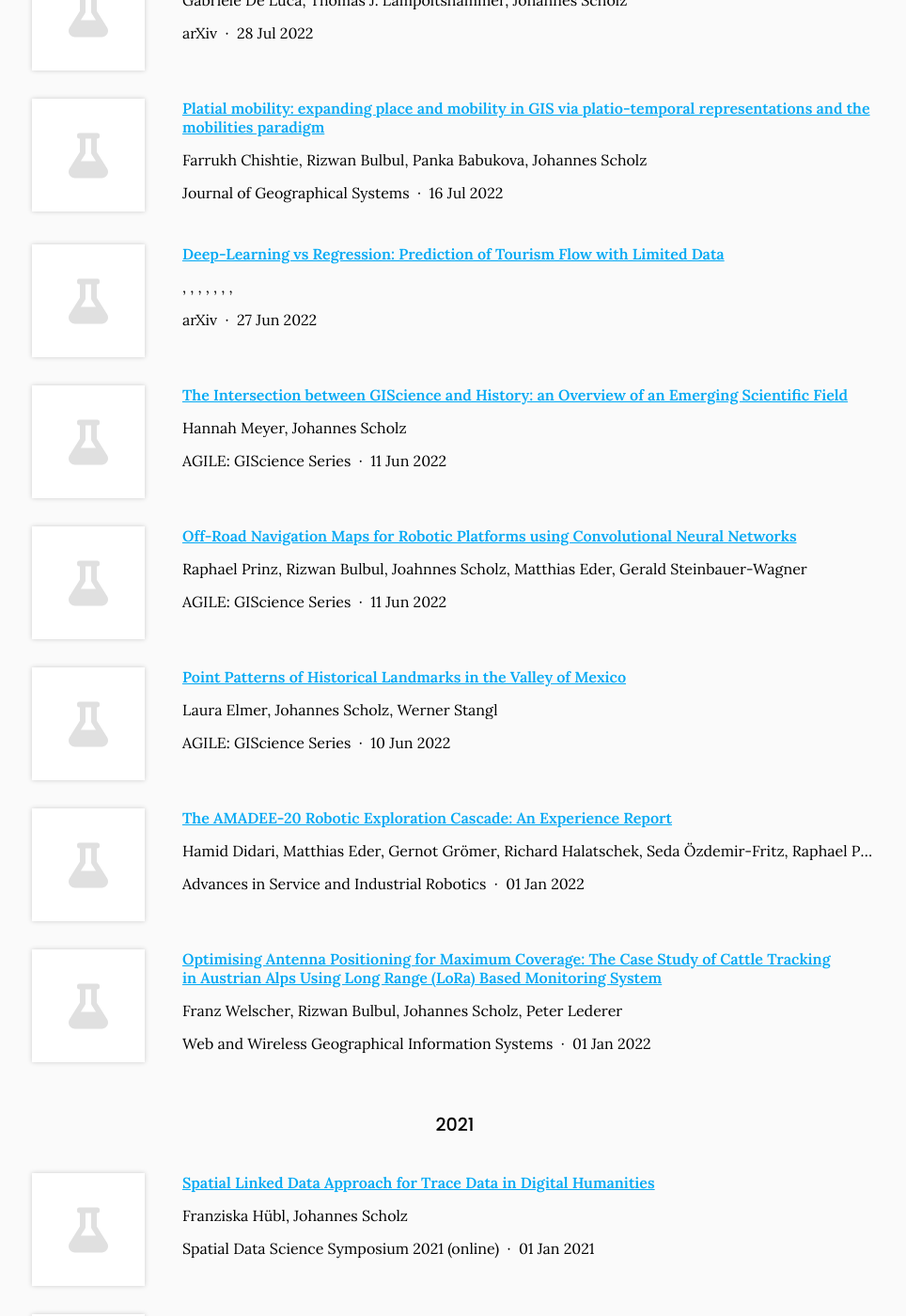
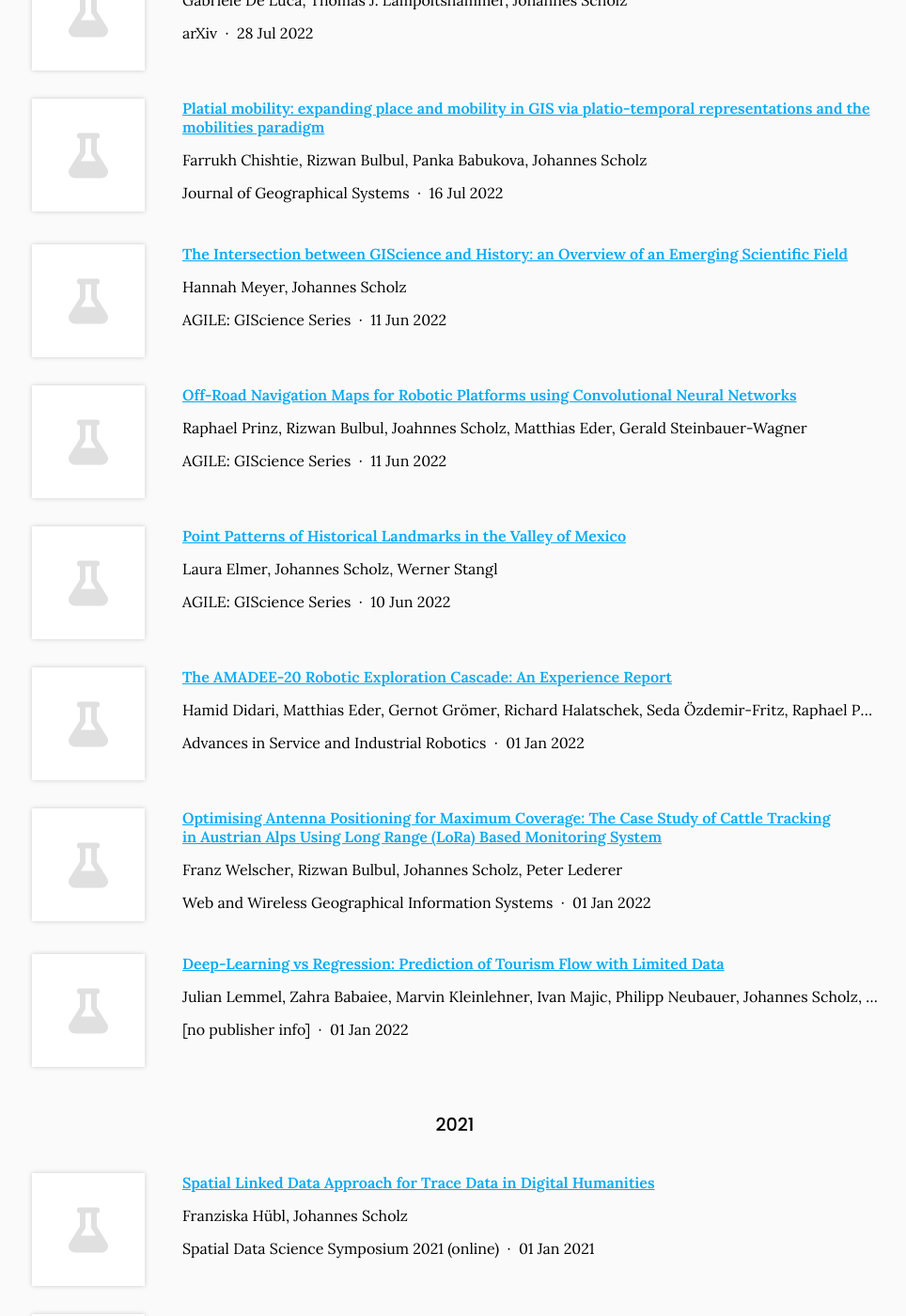
Before and after one commit to Geoinfo-TUGraz/Geoinfo-TUGraz.github.io, a Jekyll site: the page built from research/index.md, in a window 1280 px wide and 1400 px high, scrolled down 1482 px. Shown: the whole window at 94% size, without its empty margins (156-1120 px from the left). Built offline with Jekyll 4.4.1, drawn with Linux system fonts in a browser that asks for light colours.

Commit message:
Generate citations

```diff
--- a/_data/citations.yaml
+++ b/_data/citations.yaml
@@ -63,22 +63,21 @@
   date: '2022-07-28'
   link: https://arxiv.org/abs/2207.14331v2
   _cache: 568c1d601c8a3766956c20fc5e2361a502a2b37bfb25ca9473fc7cd81c5e5c20
-- id: arxiv:2206.13274v1
-  title: "Deep-Learning vs Regression: Prediction of Tourism Flow with Limited\n \
-    \ Data"
+- id: doi:10.48550/arXiv.2206.13274 -
+  title: 'Deep-Learning vs Regression: Prediction of Tourism Flow with Limited Data'
   authors:
-  - ' '
-  - ' '
-  - ' '
-  - ' '
-  - ' '
-  - ' '
-  - ' '
-  - ' '
-  publisher: arXiv
-  date: '2022-06-27'
-  link: https://arxiv.org/abs/2206.13274v1
-  _cache: 060b0f067fe6a0c2aaa25719acff4ff17d2f4371c925cd0c84ab5e22701c86d9
+  - Julian Lemmel
+  - Zahra Babaiee
+  - Marvin Kleinlehner
+  - Ivan Majic
+  - Philipp Neubauer
+  - Johannes Scholz
+  - Radu Grosu
+  - Sophie A. Neubauer
+  publisher: ''
+  date: '2022-01-01'
+  link: https://doi.org/10.48550/arxiv.2206.13274 -
+  _cache: 70d420dc486770868d0f3bb88186f4141a3ab8e93270a2923175ffa73e06f0d7
 - id: doi:10.3390/socsci11080356
   title: A Literature Review on the Usage of Agent-Based Modelling to Study Policies
     for Managing International Migration
```
